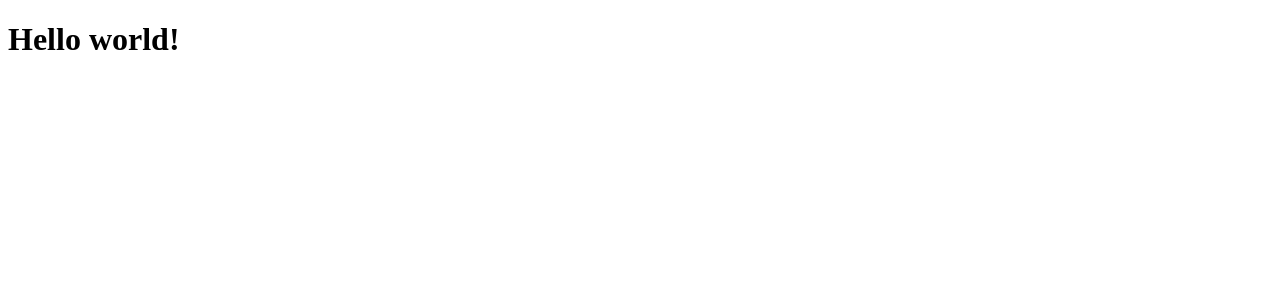
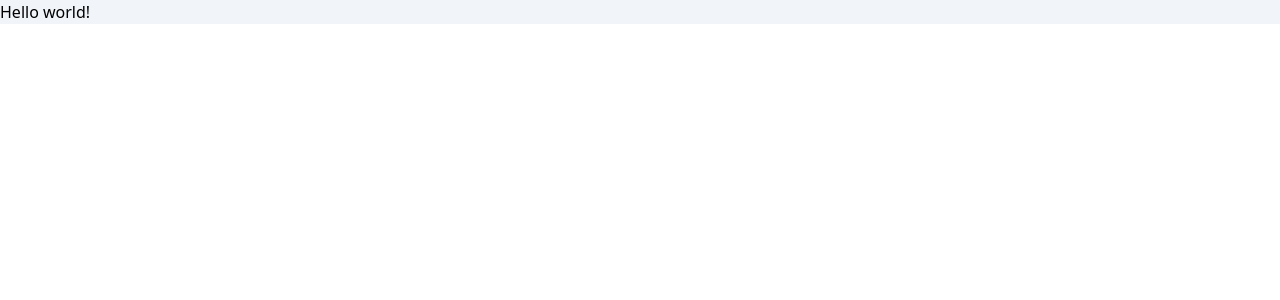
Before and after one commit to duquejo/IA-Project-Frontend, a React app: page / in a window 1280 px wide. Shown: the top 300 px of the page. Built offline with nearby package versions, Linux system fonts and the light colour scheme.

Commit message:
Feat: Added TailwindCSS support

```diff
--- a/src/components/app.tsx
+++ b/src/components/app.tsx
@@ -1,11 +1,12 @@
 import React from 'react'
 import { hot } from 'react-hot-loader/root';
+import '../styles.css';
 
-export const App = hot(_App)
+export const App = hot(_App);
 export function _App(): JSX.Element | null {
     return (
         <div>
-            <h1>Hello world!</h1>
+            <h1 className="bg-slate-100">Hello world!</h1>
         </div>
-    )
-}
+    );
+};
--- /dev/null
+++ b/src/styles.css
@@ -0,0 +1,3 @@
+@tailwind base;
+@tailwind components;
+@tailwind utilities;
--- /dev/null
+++ b/tailwind.config.js
@@ -0,0 +1,7 @@
+module.exports = {
+  content: ["./src/**/*.{js,jsx,ts,tsx}"],
+  theme: {
+    extend: {},
+  },
+  plugins: [],
+}
--- a/webpack.config.js
+++ b/webpack.config.js
@@ -1,11 +1,12 @@
 const path = require('path');
 const HtmlWebpackPlugin = require('html-webpack-plugin');
+const MiniCssExtractPlugin = require('mini-css-extract-plugin');
 
 /** @type {import('webpack').Configuration} */
 module.exports = {
-    entry: './src/index.tsx',
+    entry: './src/index',
     output: {
-        filename: '[name].bundle.js',
+        filename: 'bundle.js',
         path: path.resolve(__dirname, 'dist'),
     },
     resolve: {
@@ -21,16 +22,22 @@ module.exports = {
                 },
             },
             {
-                test: /\.css$/,
-                use: ['style-loader', 'css-loader'],
+                test: /\.css$/i,
+                use: [ MiniCssExtractPlugin.loader, 'css-loader', 'postcss-loader' ]
             }
         ]
     },
     plugins: [
         new HtmlWebpackPlugin({
             title: "Fun game!",
-            template: './public/index.html'
+            template: path.resolve( __dirname, './public/index.html')
+        }),
+        new MiniCssExtractPlugin({
+            filename: 'style.css',
         })
     ],
+    devServer: {
+        open: true
+    },
     devtool: 'eval-source-map'
 };
```
Also changed, not shown: package.json (+7 -1 lines), 1 other file (tests, documents, lock files or other folders).
